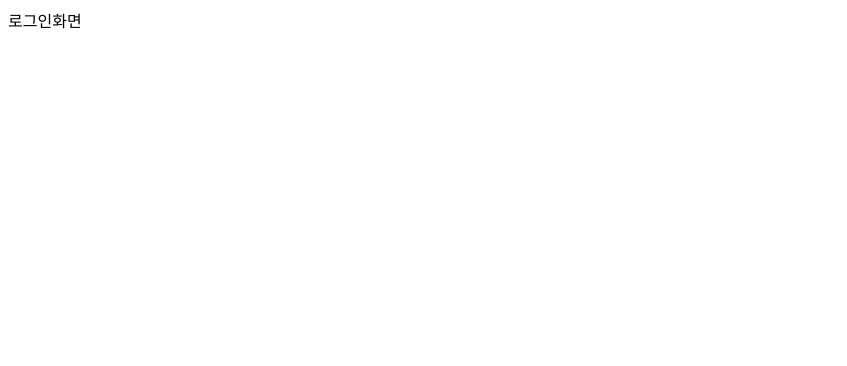
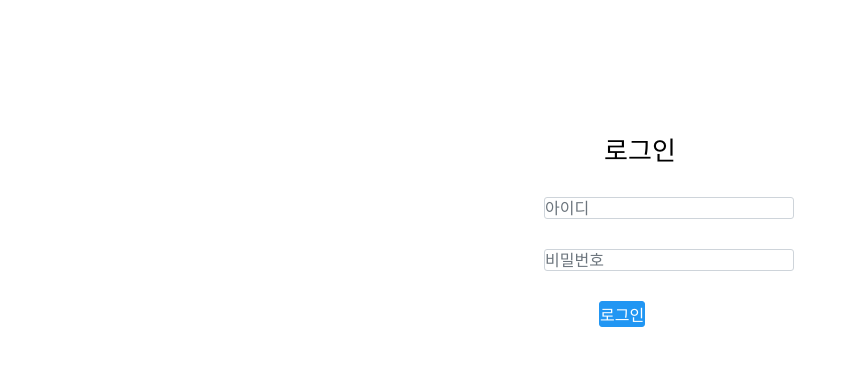
Before and after one commit to hanmailco34/java, a Vue app in the folder frontend/: page /login in a window 1280 px wide. Shown: the top 366 px of the page, without its empty margins (0-847 px from the left). Built offline with nearby package versions, Linux system fonts and the light colour scheme.

Commit message:
[vue] login 화면폼 70% 완성

```diff
--- a/frontend/src/App.vue
+++ b/frontend/src/App.vue
@@ -22,4 +22,8 @@ export default {
 
 <style>
 @import "~primevue/resources/themes/saga-blue/theme.css";
+*{
+  margin: 0;
+  padding: 0;
+}
 </style>
--- /dev/null
+++ b/frontend/src/assets/css/home.css
@@ -0,0 +1,5 @@
+.home_container {
+    width: 100px;
+    height: 100px;
+    background-color: red;
+}
--- /dev/null
+++ b/frontend/src/assets/css/login.css
@@ -0,0 +1,40 @@
+body {
+    background-color: #ccc;
+}
+.login_container {
+    max-width: 600px;
+    margin: 0 auto;
+}
+
+.login_container .login_form {
+    width: 300px;
+    height: 400px;
+    margin: 100px auto;
+    background-color: white;
+    border-radius: 10px;
+    box-shadow: 0 0 10px white;
+}
+
+.login_container .login_form .login_title {
+    font-size: 26px;
+    text-align: center;
+    padding-top: 30px;
+}
+
+.login_container .login_form .id_box {
+    margin: 0 auto;
+    width: 192px;
+    margin-top: 30px;
+}
+
+.login_container .login_form .pwd_box {
+    margin: 0 auto;
+    width: 192px;
+    margin-top: 30px;
+}
+
+.login_container .login_form .login_box {
+    margin: 0 auto;
+    width: 82px;
+    margin-top: 30px;
+}
--- a/frontend/src/router/index.js
+++ b/frontend/src/router/index.js
@@ -1,12 +1,18 @@
 import { createWebHistory, createRouter } from "vue-router";
 import Login from '../view/Login';
+import Home from '../view/Home';
 
 const routes = [
     {
         path: "/login",
         name: "Login",
         component: Login,
-      },
+    },
+    {
+        path: "/",
+        name: "Home",
+        component: Home,
+    },
 ];
 
 const router = createRouter({
--- /dev/null
+++ b/frontend/src/view/Home.vue
@@ -0,0 +1,15 @@
+<template>
+  <div class="home_container">
+
+  </div>
+</template>
+
+<script>
+export default {
+
+}
+</script>
+
+<style scoped>
+@import "../assets/css/home.css";
+</style>
--- a/frontend/src/view/Login.vue
+++ b/frontend/src/view/Login.vue
@@ -1,15 +1,51 @@
 <template>
     <div class="login_container">
-        로그인화면
+        <div class="login_form">
+            <div class="login_title">
+                로그인
+            </div>
+            <div class="id_box">
+                <InputText type="text" v-model="idValue" placeholder="아이디"/>
+            </div>
+            <div class="pwd_box">
+                <Password v-model="pwdValue" placeholder="비밀번호" weakLabel="별로" mediumLabel="힘내" strongLabel="좋아" promptLabel="비밀번호를 입력하세요"/>
+            </div>
+            <div class="login_box">
+                <Button label="로그인" @click="login"/>
+            </div>
+        </div>
     </div>
 </template>
 
 <script>
+import InputText from 'primevue/inputtext';
+import Password from 'primevue/password';
+import Button from 'primevue/button';
+import {ref} from 'vue';
+
 export default {
+    components: {
+        InputText,
+        Password,
+        Button
+    },
+    setup() {
+        const idValue = ref('');
+        const pwdValue = ref('');
 
+        const login = () => {
+            console.log(idValue.value);
+        }
+
+        return {
+            idValue,
+            pwdValue,
+            login
+        }
+    }
 }
 </script>
 
 <style scoped>
-
+@import "../assets/css/login.css";
 </style>
```
Also changed, not shown: 1 other file (tests, documents, lock files or other folders).
